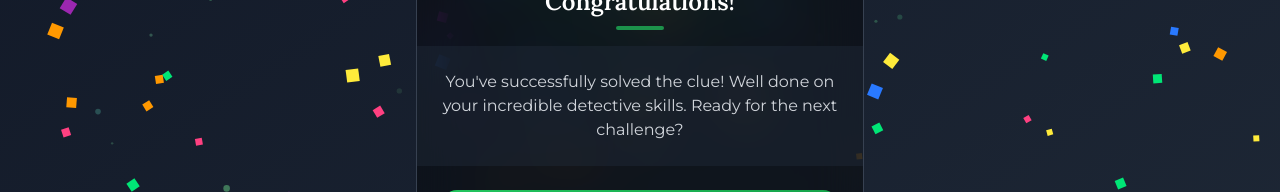
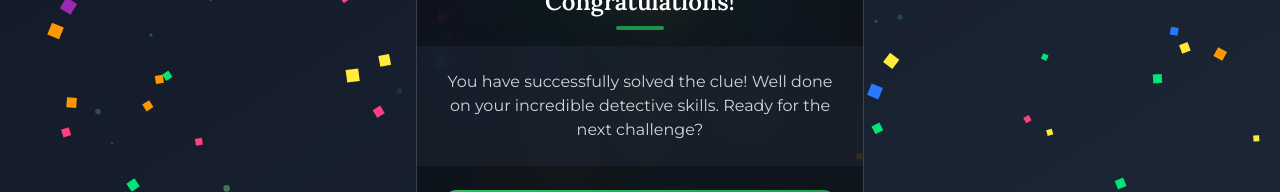
Before and after one commit to Aloha-Treasure-Hunt/Aloha-FE, a Next.js app: page /success-clue in a window 1280 px wide. Shown: the part 304-496 px from the top of the page. Built offline with nearby package versions, Linux system fonts and the light colour scheme.

Commit message:
fix build bugs

```diff
--- a/components/api/loginApi.js
+++ b/components/api/loginApi.js
@@ -11,5 +11,5 @@ export const registerApi = (email, name, password, confirmPassword) => {
 };
 
 export default {
-    loginApi,
+    loginApi, registerApi
 };
--- a/components/clueStatus/FailClue.tsx
+++ b/components/clueStatus/FailClue.tsx
@@ -146,7 +146,7 @@ const ModernErrorUI = () => {
           }`}
         >
           <p className="text-center text-gray-300">
-            The password you entered doesn't match our records. Please
+            The password you entered does not match our records. Please
             double-check and try again.
           </p>
         </div>
--- a/components/clueStatus/SuccessClue.tsx
+++ b/components/clueStatus/SuccessClue.tsx
@@ -1,13 +1,9 @@
 "use client";
-import React, { useEffect, useState, useRef } from "react";
+import React, { useEffect, useState } from "react";
 import Link from "next/link";
-import { useRouter } from "next/navigation";
 
 const SuccessCelebration = () => {
   const [isVisible, setIsVisible] = useState(false);
-  const canvasRef = useRef(null);
-  const confettiRef = useRef(null);
-  const router = useRouter();
 
   useEffect(() => {
     // Staggered animation entrance
@@ -243,7 +239,7 @@ const SuccessCelebration = () => {
           }`}
         >
           <p className="text-center text-gray-300">
-            You've successfully solved the clue! Well done on your incredible
+            You have successfully solved the clue! Well done on your incredible
             detective skills. Ready for the next challenge?
           </p>
         </div>
```
